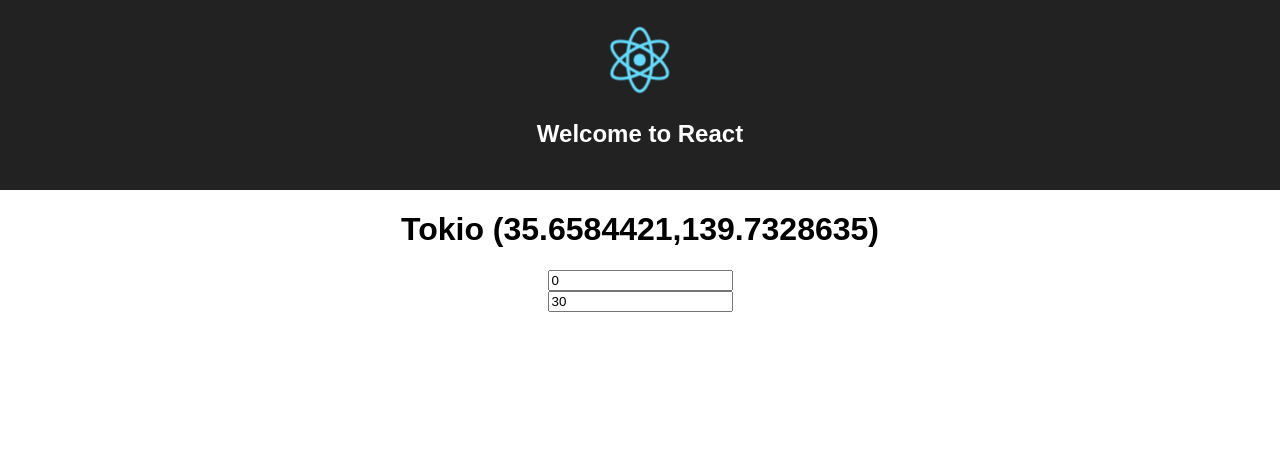
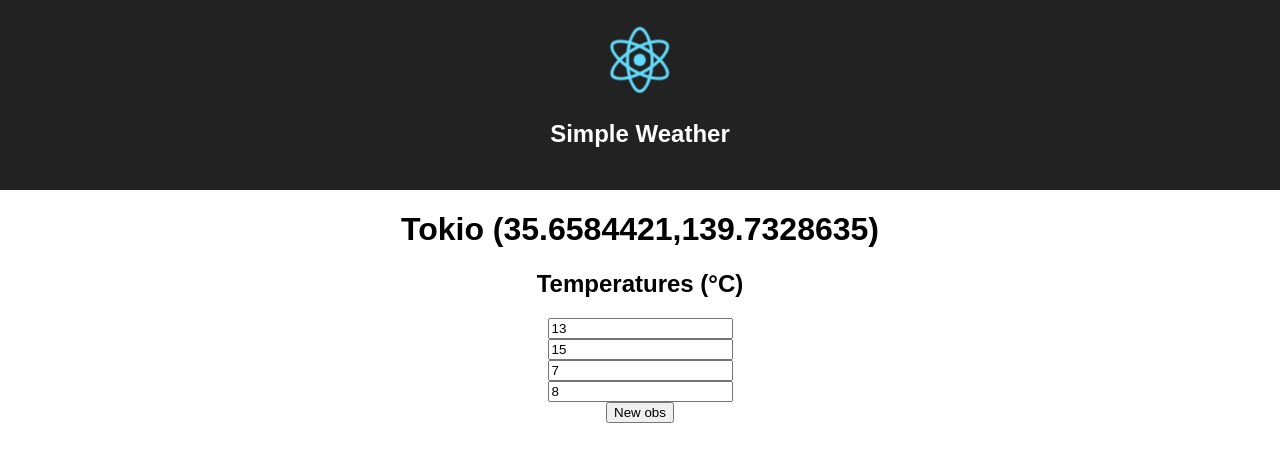
Before and after one commit to SovietLada/SimpleWeather, a React (Create React App) app: page / in a window 1280 px wide. Shown: the top 462 px of the page. Built offline with nearby package versions, Linux system fonts and the light colour scheme.

Commit message:
Button logic + UI

```diff
--- a/src/App.js
+++ b/src/App.js
@@ -10,10 +10,20 @@ class App extends Component {
     super(props);
     this.state = {
       weatherObservations: [
-        { id: 1, temperature: 0 },
-        { id: 2, temperature: 30 }
+        { id: 1, temperature: 13 },
+        { id: 2, temperature: 15 },
+        { id: 3, temperature: 7 },
+        { id: 4, temperature: 8 }
       ]
     };
+    // This binding is necessary to make `this` work in the callback
+    this.handleClick = this.handleClick.bind(this);
+  }
+
+  handleClick() {
+    this.setState(
+
+    );
   }
 
   componentWillMount() {
@@ -36,9 +46,10 @@ class App extends Component {
       <div className="App">
         <header className="App-header">
           <img src={logo} className="App-logo" alt="logo" />
-          <h1 className="App-title">Welcome to React</h1>
+          <h1 className="App-title">Simple Weather</h1>
         </header>
         <h1>Tokio (35.6584421,139.7328635)</h1>
+        <h2>Temperatures (°C)</h2>
         {this.state.weatherObservations.length === 0 && <p>Ei havaintoja</p>}
         {
           this.state.weatherObservations.map(
@@ -49,6 +60,7 @@ class App extends Component {
             handleChange={this.handleChange}
             />
           )}
+          <button onClick={this.handleClick}>New obs</button>
         </div>
       );
     }
```
Lines whose indentation alone changed are shown as unchanged.
